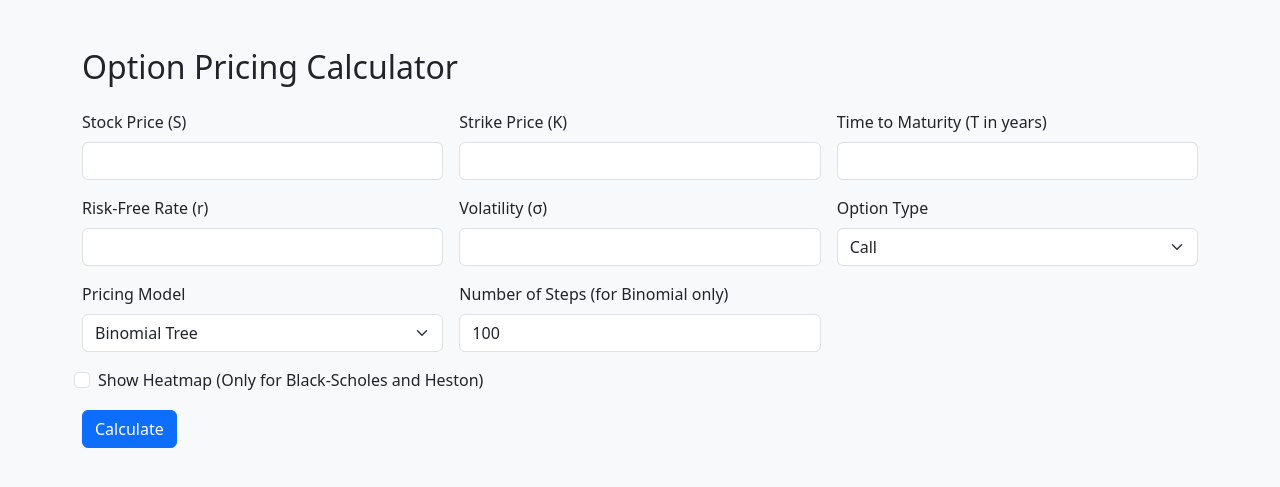
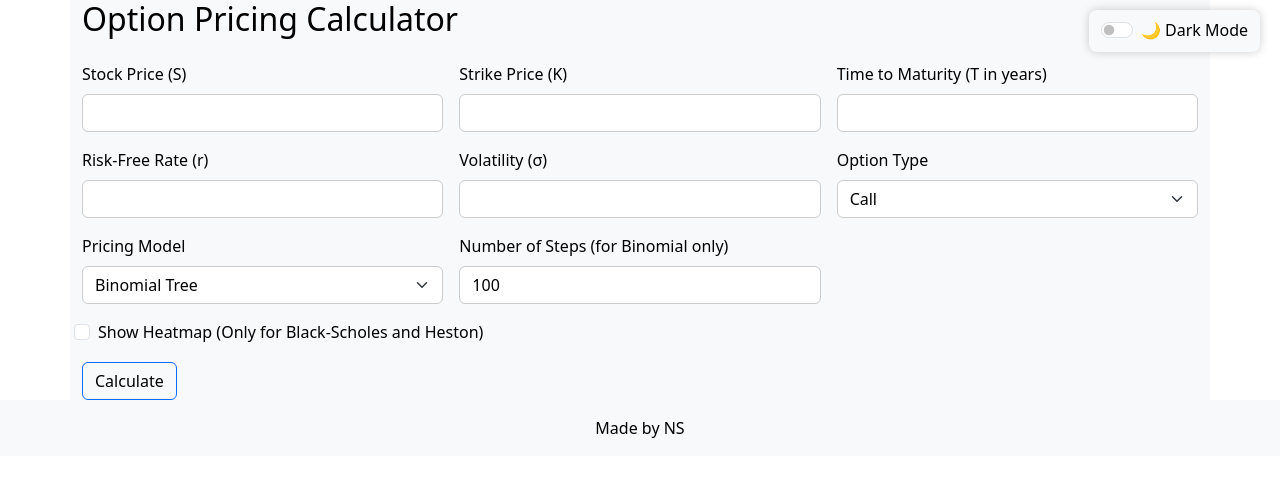
Before and after one commit to shekharnitin/Option-Pricing-Model, a Flask app: page / in a window 1280 px wide. Shown: the top 487 px of the page. Run offline with Flask 3, Linux system fonts and the light colour scheme.

Commit message:
Add dark mode

```diff
--- a/templates/index.html
+++ b/templates/index.html
@@ -7,9 +7,94 @@
       href="https://cdn.jsdelivr.net/npm/bootstrap@5.3.0/dist/css/bootstrap.min.css"
       rel="stylesheet"
     />
+    <style>
+  :root {
+    --bg-color: #ffffff;
+    --text-color: #000000;
+    --card-bg: #f8f9fa;
+    --input-bg: #ffffff;
+    --border-color: #ccc;
+  }
+
+  .dark-mode {
+    --bg-color: #121212;
+    --text-color: #ffffff;
+    --card-bg: #1e1e1e;
+    --input-bg: #2c2c2c;
+    --border-color: #555;
+  }
+
+  html, body, .container, .container-fluid, footer {
+  background-color: var(--bg-color) !important;
+  color: var(--text-color) !important;
+  transition: all 0.3s ease;
+}
+
+footer {
+  background-color: var(--card-bg) !important;
+  color: var(--text-color) !important;
+  padding: 1rem;
+}
+
+
+  .container, .card, .form-control, .form-select, .btn {
+    background-color: var(--card-bg) !important;
+    color: var(--text-color) !important;
+    transition: all 0.3s ease;
+  }
+
+  .form-control, .form-select {
+    background-color: var(--input-bg) !important;
+    border: 1px solid var(--border-color) !important;
+  }
+
+  label, .form-check-label {
+    color: var(--text-color) !important;
+  }
+
+  img {
+    border-radius: 8px;
+    box-shadow: 0 0 10px rgba(0, 0, 0, 0.4);
+    max-width: 100%;
+  }
+
+  .toggle-container {
+    position: fixed;
+    top: 10px;
+    right: 20px;
+    z-index: 1000;
+  }
+  .toggle-container {
+  position: fixed;
+  top: 10px;
+  right: 20px;
+  z-index: 1000;
+  padding: 8px 12px;
+  border-radius: 8px;
+  background-color: var(--card-bg);
+  color: var(--text-color);
+  box-shadow: 0 0 10px rgba(0, 0, 0, 0.2);
+  transition: all 0.3s ease;
+  }
+  .toggle-container:hover {
+  opacity: 0.5;
+}
+
+
+</style>
+
   </head>
-  <body class="bg-light">
-    <div class="container mt-5">
+  <body>
+    <div class="toggle-container">
+      <div class="form-check form-switch">
+        <input class="form-check-input" type="checkbox" id="themeSwitch" />
+        <label class="form-check-label" for="themeSwitch" id="themeLabel"
+          >🌙 Dark Mode</label
+        >
+      </div>
+    </div>
+
+    <div class="container">
       <h2 class="mb-4">Option Pricing Calculator</h2>
       <form method="POST" class="row g-3">
         <div class="col-md-4">
@@ -156,15 +241,16 @@
         </div>
       </div>
       {% endif %} {% if heatmap_path %}
-<div class="container-fluid mt-5">
-  <h5 class="text-center">Option Price Heatmap</h5>
-  <img src="{{ heatmap_path }}" class="img-fluid w-100" alt="Heatmap">
-  <div class="text-center mt-2">
-    <a href="{{ heatmap_path }}" download class="btn btn-outline-primary">Download Heatmap</a>
-  </div>
-</div>
-{% endif %}
- {% if s_plot_path %}
+      <div class="container-fluid mt-5">
+        <h5 class="text-center">Option Price Heatmap</h5>
+        <img src="{{ heatmap_path }}" class="img-fluid w-100" alt="Heatmap" />
+        <div class="text-center mt-2">
+          <a href="{{ heatmap_path }}" download class="btn btn-outline-primary"
+            >Download Heatmap</a
+          >
+        </div>
+      </div>
+      {% endif %} {% if s_plot_path %}
       <div class="container-fluid mt-5">
         <h5 class="text-center">Option Price vs Stock Price (Heston)</h5>
         <img
@@ -194,8 +280,31 @@
       </div>
       {% endif %}
     </div>
+    <footer class="text-center">Made by NS</footer>
 
     <script>
+      const switchInput = document.getElementById("themeSwitch");
+      const themeLabel = document.getElementById("themeLabel");
+
+      // Load saved theme or system preference
+      const savedTheme = localStorage.getItem("theme");
+      const prefersDark = window.matchMedia(
+        "(prefers-color-scheme: dark)"
+      ).matches;
+      const useDark = savedTheme === "dark" || (!savedTheme && prefersDark);
+
+      if (useDark) {
+        document.body.classList.add("dark-mode");
+        switchInput.checked = true;
+        themeLabel.textContent = "☀️ Light Mode";
+      }
+
+      switchInput.addEventListener("change", () => {
+        document.body.classList.toggle("dark-mode");
+        const isDark = document.body.classList.contains("dark-mode");
+        localStorage.setItem("theme", isDark ? "dark" : "light");
+        themeLabel.textContent = isDark ? "☀️ Light Mode" : "🌙 Dark Mode";
+      });
       const modelSelect = document.getElementById("model-select");
       const stepsContainer = document.getElementById("steps-container");
       const hestonParams = document.getElementById("heston-params");
```
Also changed, not shown: black_scholes.py (line endings or trailing spaces).
